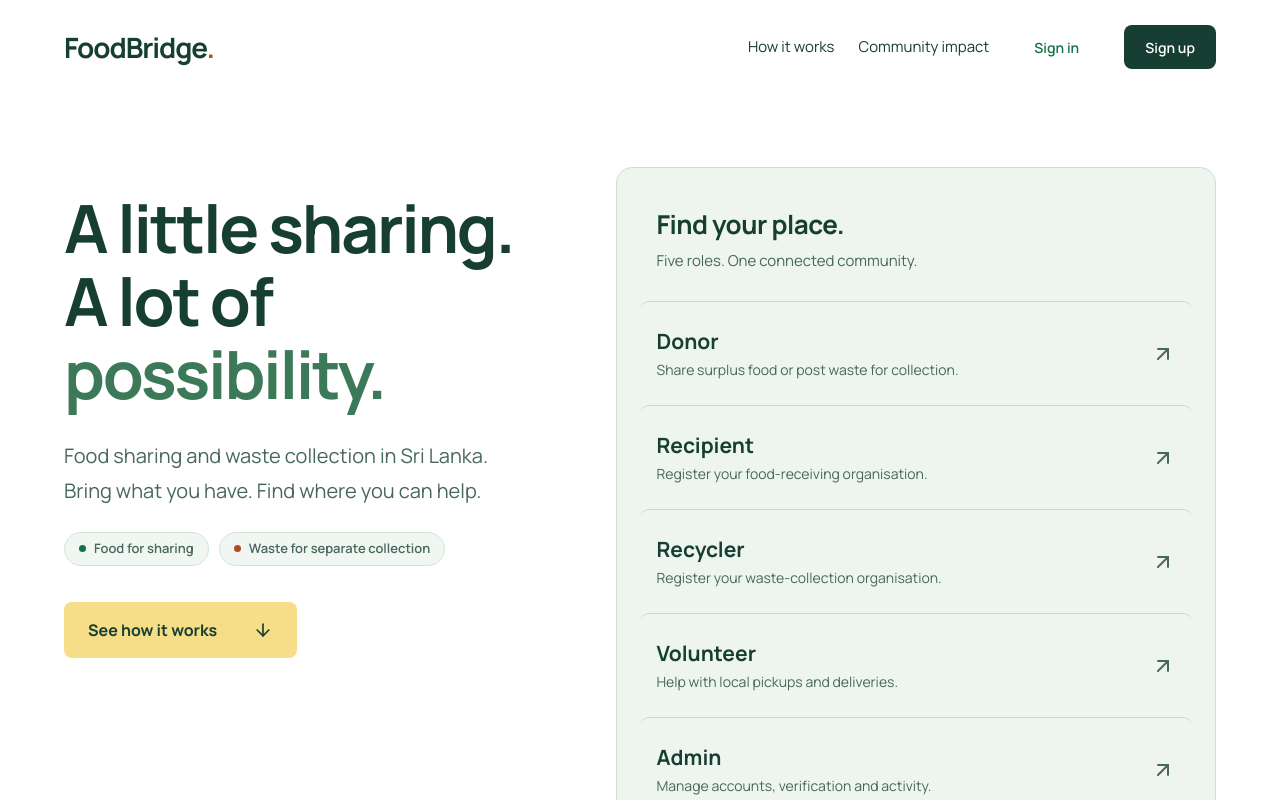
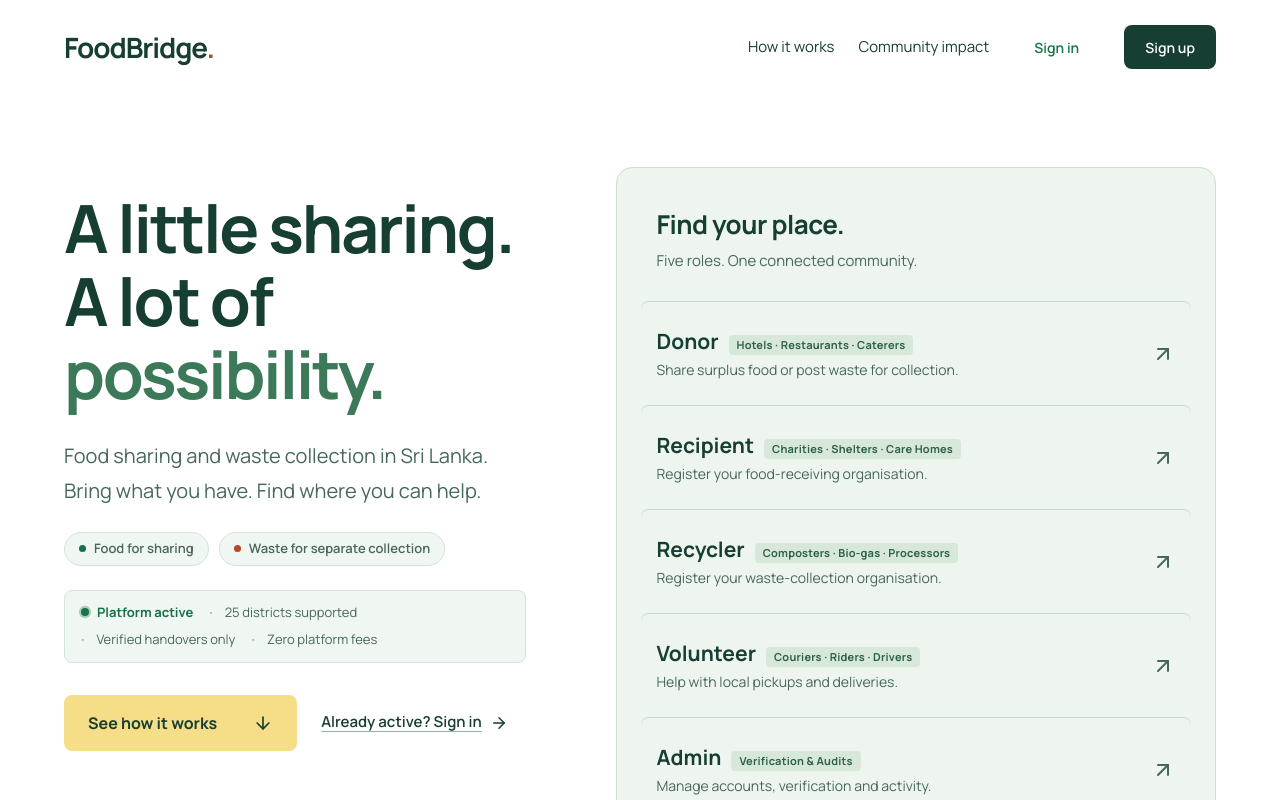
Before and after one commit to piragenth-satkunananthan/foodbridge, a React (Vite) app in the folder frontend/: page / in a window 1280 px wide. Shown: the top 800 px of the page. Built offline with nearby package versions, Linux system fonts and the light colour scheme.

Commit message:
feat(home): enhance hero with operational pulse strip, role audience tags, dual actions, and district coverage

```diff
--- a/frontend/src/pages/HomePage.jsx
+++ b/frontend/src/pages/HomePage.jsx
@@ -5,11 +5,31 @@ import { useAuth } from '../context/AuthContext';
 import '../styles/home.css';
 
 const roles = [
-  { name: 'Donor', detail: 'Share surplus food or post waste for collection.' },
-  { name: 'Recipient', detail: 'Register your food-receiving organisation.' },
-  { name: 'Recycler', detail: 'Register your waste-collection organisation.' },
-  { name: 'Volunteer', detail: 'Help with local pickups and deliveries.' },
-  { name: 'Admin', detail: 'Manage accounts, verification and activity.' },
+  {
+    name: 'Donor',
+    detail: 'Share surplus food or post waste for collection.',
+    audience: 'Hotels · Restaurants · Caterers'
+  },
+  {
+    name: 'Recipient',
+    detail: 'Register your food-receiving organisation.',
+    audience: 'Charities · Shelters · Care Homes'
+  },
+  {
+    name: 'Recycler',
+    detail: 'Register your waste-collection organisation.',
+    audience: 'Composters · Bio-gas · Processors'
+  },
+  {
+    name: 'Volunteer',
+    detail: 'Help with local pickups and deliveries.',
+    audience: 'Couriers · Riders · Drivers'
+  },
+  {
+    name: 'Admin',
+    detail: 'Manage accounts, verification and activity.',
+    audience: 'Verification & Audits'
+  },
 ];
 
 const faqs = [
@@ -47,18 +67,53 @@ export default function HomePage() {
             <span><span className="fb-principle-dot" aria-hidden="true" />Food for sharing</span>
             <span><span className="fb-principle-dot fb-principle-dot--waste" aria-hidden="true" />Waste for separate collection</span>
           </div>
-          <a className="fb-home-explore" href="#how-it-works">See how it works <ArrowDown size={20} aria-hidden="true" /></a>
+          <div className="fb-home-pulse-strip" role="status" aria-label="Platform operational status">
+            <span className="fb-pulse-live">
+              <span className="fb-pulse-radar" aria-hidden="true" />
+              Platform active
+            </span>
+            <span className="fb-pulse-item">25 districts supported</span>
+            <span className="fb-pulse-item">Verified handovers only</span>
+            <span className="fb-pulse-item">Zero platform fees</span>
+          </div>
+          <div className="fb-home-actions">
+            <a className="fb-home-explore" href="#how-it-works">See how it works <ArrowDown size={20} aria-hidden="true" /></a>
+            {user ? (
+              <Link className="fb-home-subaction" to={`/${user.role}`}>
+                Open your {user.role} dashboard <ArrowRight size={18} aria-hidden="true" />
+              </Link>
+            ) : (
+              <Link className="fb-home-subaction" to="/login">
+                Already active? Sign in <ArrowRight size={18} aria-hidden="true" />
+              </Link>
+            )}
+          </div>
         </div>
         <div className="fb-home-directory">
           <div className="fb-home-directory-heading"><h2>Find your place.</h2><p>{user ? 'You are signed in. Each role link opens your dashboard.' : 'Five roles. One connected community.'}</p></div>
           <nav className="fb-role-picker" aria-label="Choose your role">
-            {roles.map(({ name, detail }) => {
+            {roles.map(({ name, detail, audience }) => {
               const role = name.toLowerCase();
               const target = user ? `/${user.role}` : role === 'admin' ? '/login' : `/register?role=${role}`;
-              return <Link key={role} to={target} aria-label={user ? `${name}: open your dashboard` : role === 'admin' ? 'Admin sign in' : `Register as ${name}`}><span><strong>{name}</strong><span className="fb-role-detail">{detail}</span></span><ArrowUpRight size={24} aria-hidden="true" /></Link>;
+              return (
+                <Link key={role} to={target} aria-label={user ? `${name}: open your dashboard` : role === 'admin' ? 'Admin sign in' : `Register as ${name}`}>
+                  <span className="fb-role-body">
+                    <span className="fb-role-header">
+                      <strong>{name}</strong>
+                      <span className="fb-role-audience">{audience}</span>
+                    </span>
+                    <span className="fb-role-detail">{detail}</span>
+                  </span>
+                  <ArrowUpRight size={24} aria-hidden="true" />
+                </Link>
+              );
             })}
           </nav>
           <p className="fb-home-availability">Recipient and recycler browsing and claims are not available yet. Admin access requires sign-in.</p>
+          <div className="fb-home-coverage">
+            <span className="fb-coverage-icon" aria-hidden="true">📍</span>
+            <span>Coordinating locally across <strong>Colombo</strong>, <strong>Gampaha</strong>, <strong>Kandy</strong>, <strong>Galle</strong>, <strong>Jaffna</strong> &amp; all 25 Sri Lankan districts</span>
+          </div>
         </div>
       </section>
 
--- a/frontend/src/styles/home.css
+++ b/frontend/src/styles/home.css
@@ -16,6 +16,22 @@
 .fb-principle-dot { width: 7px; height: 7px; border-radius: 50%; background: #167347; flex-shrink: 0; }
 .fb-principle-dot--waste { background: #b54726; }
 
+/* Operational pulse strip */
+.fb-home-pulse-strip { display: flex; flex-wrap: wrap; align-items: center; gap: 8px 16px; margin-top: 24px; padding: 12px 16px; background: #f0f6f1; border: 1px solid #d4e5d8; border-radius: 8px; font-size: 13px; color: var(--home-muted); line-height: 1.5; }
+.fb-pulse-live { display: inline-flex; align-items: center; gap: 8px; font-weight: 700; color: #167347; }
+.fb-pulse-radar { width: 8px; height: 8px; border-radius: 50%; background: #167347; position: relative; box-shadow: 0 0 0 0 rgba(22, 115, 71, 0.4); animation: fb-pulse 2s infinite; flex-shrink: 0; }
+@keyframes fb-pulse { 0% { box-shadow: 0 0 0 0 rgba(22, 115, 71, 0.5); } 70% { box-shadow: 0 0 0 6px rgba(22, 115, 71, 0); } 100% { box-shadow: 0 0 0 0 rgba(22, 115, 71, 0); } }
+.fb-pulse-item { display: inline-flex; align-items: center; }
+.fb-pulse-item::before { content: '·'; font-weight: bold; color: #92b59f; margin-right: 12px; }
+
+/* Actions Group */
+.fb-home-actions { display: flex; flex-wrap: wrap; align-items: center; gap: 20px; margin-top: 32px; }
+.fb-home-actions .fb-home-explore { margin-top: 0; }
+.fb-home-subaction { display: inline-flex; align-items: center; gap: 8px; font-size: 15px; font-weight: 600; color: var(--home-ink); text-decoration: underline; text-decoration-color: #92b59f; text-underline-offset: 4px; padding: 10px 4px; transition: color 150ms ease, text-decoration-color 150ms ease; }
+.fb-home-subaction:hover { color: #3c7959; text-decoration-color: #3c7959; }
+.fb-home-subaction svg { transition: transform 180ms cubic-bezier(0.16, 1, 0.3, 1); }
+.fb-home-subaction:hover svg { transform: translateX(3px); }
+
 /* Explore CTA */
 .fb-home-explore { display: inline-flex; align-items: center; justify-content: space-between; gap: 36px; min-height: 56px; padding: 16px 24px; margin-top: 36px; background: var(--home-yellow); color: var(--home-ink); text-decoration: none; font-size: 16px; font-weight: 700; border-radius: 8px; transition: background-color 150ms ease, transform 150ms cubic-bezier(0.16, 1, 0.3, 1); }
 .fb-home-explore:hover { background: #ead077; transform: translateY(-2px); }
@@ -29,11 +45,19 @@
 .fb-role-picker { margin-top: 28px; }
 .fb-role-picker a { display: flex; align-items: center; justify-content: space-between; gap: 24px; padding: 22px 16px; margin: 0 -16px; border-radius: 8px; min-height: 104px; border-top: 1px solid #c5d8c9; text-decoration: none; color: var(--home-ink); transition: background-color 160ms cubic-bezier(0.16, 1, 0.3, 1), transform 160ms ease; }
 .fb-role-picker a:hover { background: #dfecdf; transform: translateX(2px); }
+.fb-role-body { display: flex; flex-direction: column; }
+.fb-role-header { display: flex; align-items: baseline; gap: 10px; flex-wrap: wrap; }
+.fb-role-audience { font-size: 11px; font-weight: 700; color: #2d6148; background: #d7e8db; padding: 2px 8px; border-radius: 4px; letter-spacing: .02em; }
 .fb-role-picker strong { display: block; font-size: 21px; font-weight: 700; line-height: 1.35; }
 .fb-role-detail { display: block; font-size: 14px; line-height: 1.55; color: var(--home-muted); margin-top: 4px; }
 .fb-role-picker svg { flex-shrink: 0; color: var(--home-muted); transition: transform 180ms cubic-bezier(0.16, 1, 0.3, 1), color 160ms ease; }
 .fb-role-picker a:hover svg { transform: translate(3px, -3px); color: var(--home-ink); }
 .fb-home-availability { font-size: 13px; line-height: 1.7; padding-top: 24px; border-top: 1px solid #c5d8c9; color: var(--home-muted); }
+
+/* Regional Coverage */
+.fb-home-coverage { display: flex; align-items: center; gap: 10px; margin-top: 20px; padding: 12px 16px; background: #e2ede5; border: 1px solid #c8ded0; border-radius: 8px; font-size: 13px; line-height: 1.5; color: var(--home-ink); }
+.fb-home-coverage strong { font-weight: 700; }
+.fb-coverage-icon { font-size: 14px; flex-shrink: 0; }
 
 /* Workflow */
 .fb-home-workflow { padding: 96px var(--home-gutter); border-top: 1px solid #dce7de; scroll-margin-top: 32px; }
@@ -121,9 +145,15 @@
   .fb-faq-item[open] { padding: 0 12px; margin: 0 -12px; }
   .fb-home-outcomes { flex-direction: column; align-items: flex-start; padding-top: 64px; padding-bottom: 64px; gap: 32px; }
   .fb-home-outcomes a { font-size: 16px; gap: 16px; }
+  .fb-home-actions { flex-direction: column; align-items: flex-start; gap: 16px; }
+  .fb-home-pulse-strip { flex-direction: column; align-items: flex-start; gap: 8px; }
+  .fb-pulse-item::before { display: none; }
+  .fb-home-coverage { flex-direction: column; align-items: flex-start; }
 }
 
 @media (prefers-reduced-motion: reduce) {
+  .fb-pulse-radar { animation: none !important; }
+  .fb-home-subaction svg { transition: none !important; transform: none !important; }
   .fb-role-picker a, .fb-role-picker a svg, .fb-home-explore, .fb-home-explore svg, .fb-home-outcomes a svg, .fb-faq-item summary::after {
     transition: none !important;
     transform: none !important;
```
